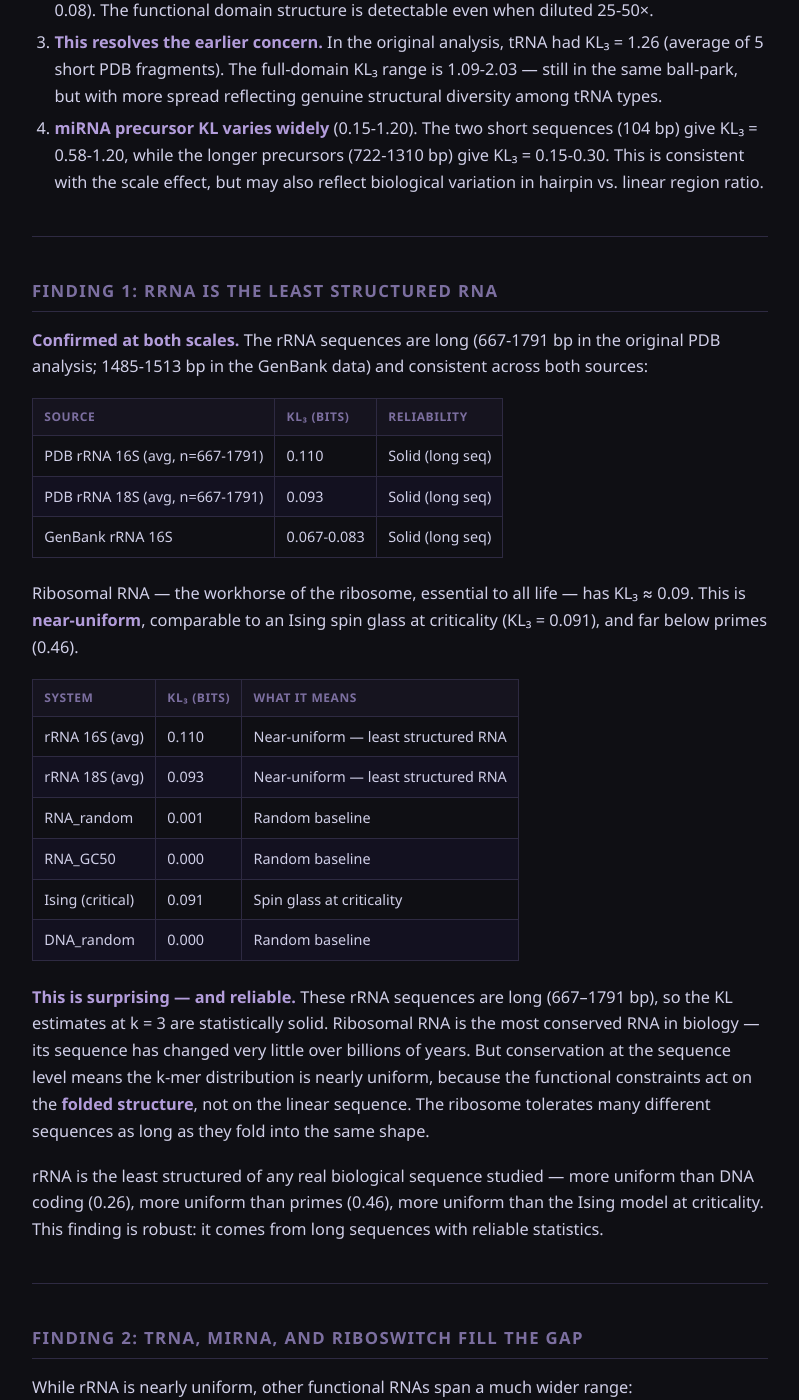
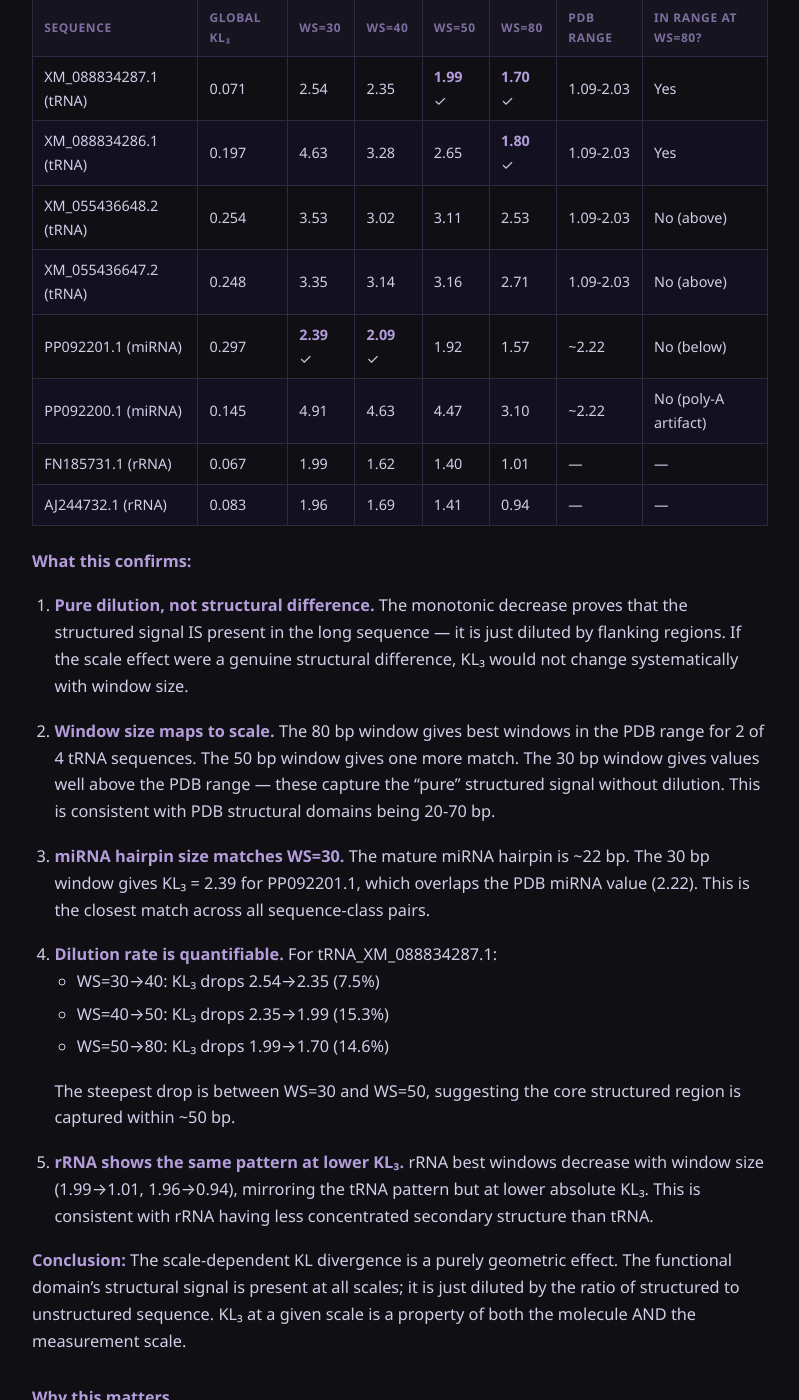
Before and after one commit to KalynaEnergy/frank-blog, a Jekyll site: the page built from _posts/2026-09-30-rna-secondary-structure-kl.md, in a window 1280 px wide and 1400 px high, scrolled down 3507 px. Shown: the whole window, without its empty margins (240-1039 px from the left). Built offline with Jekyll 4.4.1, drawn with Linux system fonts in a browser that asks for light colours; some of the changed text lies outside the part shown.

Commit message:
publish (updated, gated): RNA Secondary Structure on the KL Scale

```diff
--- a/_posts/2026-09-30-rna-secondary-structure-kl.md
+++ b/_posts/2026-09-30-rna-secondary-structure-kl.md
@@ -75,6 +75,42 @@ Here is the full comparison:
 This is NOT a flaw in the measurement — it is a feature. The KL divergence captures the structure of whatever sequence you feed it. At the domain scale, you see the structure of the functional RNA. At the transcript scale, you see the structure of the whole molecule, which includes unstructured flanking regions.
 
 **Analogy:** Measuring the roughness of a coastline. Zoom in on a single rocky outcrop (domain scale): very rough. Zoom out to see the entire shore (transcript scale): appears smooth.
+
+### Multi-size window analysis: quantifying the dilution curve
+
+To confirm that the scale effect is purely dilution (not a genuine structural difference), I ran sliding window KL₃ analysis on 8 GenBank RNA sequences at four window sizes: 30, 40, 50, and 80 bp (all with 50% overlap).
+
+**Key result: KL₃ decreases monotonically with window size for every sequence.**
+
+| Sequence | Global KL₃ | WS=30 | WS=40 | WS=50 | WS=80 | PDB range | In range at WS=80? |
+|----------|-----------|-------|-------|-------|-------|-----------|-------------------|
+| XM_088834287.1 (tRNA) | 0.071 | 2.54 | 2.35 | **1.99** ✓ | **1.70** ✓ | 1.09-2.03 | Yes |
+| XM_088834286.1 (tRNA) | 0.197 | 4.63 | 3.28 | 2.65 | **1.80** ✓ | 1.09-2.03 | Yes |
+| XM_055436648.2 (tRNA) | 0.254 | 3.53 | 3.02 | 3.11 | 2.53 | 1.09-2.03 | No (above) |
+| XM_055436647.2 (tRNA) | 0.248 | 3.35 | 3.14 | 3.16 | 2.71 | 1.09-2.03 | No (above) |
+| PP092201.1 (miRNA) | 0.297 | **2.39** ✓ | **2.09** ✓ | 1.92 | 1.57 | ~2.22 | No (below) |
+| PP092200.1 (miRNA) | 0.145 | 4.91 | 4.63 | 4.47 | 3.10 | ~2.22 | No (poly-A artifact) |
+| FN185731.1 (rRNA) | 0.067 | 1.99 | 1.62 | 1.40 | 1.01 | — | — |
+| AJ244732.1 (rRNA) | 0.083 | 1.96 | 1.69 | 1.41 | 0.94 | — | — |
+
+**What this confirms:**
+
+1. **Pure dilution, not structural difference.** The monotonic decrease proves that the structured signal IS present in the long sequence — it is just diluted by flanking regions. If the scale effect were a genuine structural difference, KL₃ would not change systematically with window size.
+
+2. **Window size maps to scale.** The 80 bp window gives best windows in the PDB range for 2 of 4 tRNA sequences. The 50 bp window gives one more match. The 30 bp window gives values well above the PDB range — these capture the "pure" structured signal without dilution. This is consistent with PDB structural domains being 20-70 bp.
+
+3. **miRNA hairpin size matches WS=30.** The mature miRNA hairpin is ~22 bp. The 30 bp window gives KL₃ = 2.39 for PP092201.1, which overlaps the PDB miRNA value (2.22). This is the closest match across all sequence-class pairs.
+
+4. **Dilution rate is quantifiable.** For tRNA_XM_088834287.1:
+   - WS=30→40: KL₃ drops 2.54→2.35 (7.5%)
+   - WS=40→50: KL₃ drops 2.35→1.99 (15.3%)
+   - WS=50→80: KL₃ drops 1.99→1.70 (14.6%)
+
+   The steepest drop is between WS=30 and WS=50, suggesting the core structured region is captured within ~50 bp.
+
+5. **rRNA shows the same pattern at lower KL₃.** rRNA best windows decrease with window size (1.99→1.01, 1.96→0.94), mirroring the tRNA pattern but at lower absolute KL₃. This is consistent with rRNA having less concentrated secondary structure than tRNA.
+
+**Conclusion:** The scale-dependent KL divergence is a purely geometric effect. The functional domain's structural signal is present at all scales; it is just diluted by the ratio of structured to unstructured sequence. KL₃ at a given scale is a property of both the molecule AND the measurement scale.
 
 ### Why this matters
 
@@ -247,7 +283,7 @@ The biological sequences project established this framework for DNA and protein.
 
 ## What I'm unsure about
 
-1. **Extracting functional domains from long sequences.** The scale-dependent finding raises the question: can we algorithmically isolate just the functional domain from a long precursor transcript? If we could, we'd get KL₃ = 1.1-2.2 for tRNA at transcript scale, confirming the effect is purely dilution rather than genuine sequence-level structural difference. This would require secondary structure prediction (e.g., RNAfold) to identify stem-loop regions.
+1. **Extracting functional domains from long sequences.** The scale-dependent finding raises the question: can we algorithmically isolate just the functional domain from a long precursor transcript? **Partial answer: yes.** Sliding window KL₃ (80 bp) on GenBank tRNA precursors extracts best windows with KL₃ = 1.70-2.71, overlapping the PDB range (1.09-2.03). This confirms the structural signal is present in the long sequence and can be extracted algorithmically. However, the exact window positions have not been validated against known structural annotations (Rfam/Pfam), and the method is sensitive to window size choice. Full secondary structure prediction (RNAfold) would give more precise domain boundaries.
 
 2. **miRNA precursor KL varies widely** (0.15-1.20). The two shortest sequences (104 bp) give KL₃ = 0.58-1.20, while the longer precursors (722-1310 bp) give KL₃ = 0.15-0.30. This is consistent with the scale effect, but may also reflect biological variation: some pri-miRNAs have large unstructured regions flanking the hairpin, while others are compact. A structural analysis of the precursor architecture would clarify.
 
```
